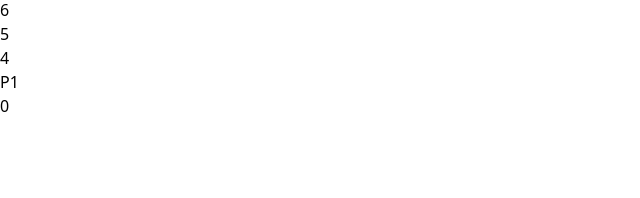
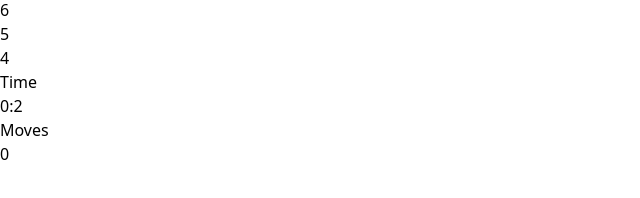
Before and after one commit to Nottoodaay/memory-game, a React (Vite) app: page / in a window 1280 px wide. Both pictures are taken after a click on the button "Start Game". Shown: the part 362-560 px from the top of the page, without its empty margins (0-640 px from the left). Built offline with nearby package versions, Linux system fonts and the light colour scheme.

Commit message:
add players game logic and single player logic

```diff
--- a/src/App.tsx
+++ b/src/App.tsx
@@ -7,7 +7,6 @@ function App() {
   // todo add grid size
   const [gamePageSelected, setGamePageSelected] = useState(false)
 
-  console.log(playersQuantity)
   return (
     <div className=" bg-[#152938] w-[100vw] h-[100vh]
      flex items-center justify-center">
--- a/src/atoms/Players.tsx
+++ b/src/atoms/Players.tsx
@@ -1,26 +1,41 @@
+import { PlayerObject } from "../gameLogic/playerObject"
+import { clsx } from "clsx"
 
-export const Players = (props:{playerNumber: number}) => {
-  const number = props.playerNumber
+export const Players = (props:{player: PlayerObject}) => {
+
   return (
     <div
-    className="
-    w-[64px] md:w-[164px] lg:w-[255px]
-    h-[70px] md:h-[80px] lg:h-[72px]
-     md:p-4
-     mb-[24px] md:mb-[38px] lg:mb-[74px]
-     bg-[#DFE7EC]
-     rounded-lg
-     flex flex-col lg:flex-row
-     justify-center md:justify-start lg:justify-between
-     md:items-start items-center"
+    className={clsx(
+    "w-[64px] md:w-[164px] lg:w-[255px]",
+   " h-[70px] md:h-[80px] lg:h-[72px]",
+     "md:p-4",
+    "mb-[24px] md:mb-[38px] lg:mb-[74px]",
+     {
+      "bg-[#DFE7EC]": props.player.condition === 'inactive',
+      "bg-[#FDA214]": props.player.condition === 'active'
+     },
+     "rounded-lg ",
+     "flex flex-col lg:flex-row",
+     "justify-center md:justify-start lg:justify-between",
+     "md:items-start items-center")}
     >
-      <p className="
-       text-[15px]
-       text-[#7191A5]
-       font-bold">{
-        `P${number + 1}`
-       }</p>
-      <h2 className=" text-[24px] text-[#304859] font-bold">0</h2>
+      <p className={clsx(
+       "text-[15px]",
+       {
+        "text-[#7191A5]": props.player.condition === 'inactive',
+        'text-[#DFE7EC]': props.player.condition === 'active'
+      },
+       "font-bold")}
+       >{`P${props.player.id}`}</p>
+      <h2 className={clsx(
+      "text-[24px]" ,
+      {
+        "text-[#304859]": props.player.condition === 'inactive',
+        'text-[#DFE7EC]': props.player.condition === 'active'
+      },
+      "font-bold"
+      )}
+      >{props.player.score}</h2>
     </div>
   )
 }
--- a/src/components/GameField.tsx
+++ b/src/components/GameField.tsx
@@ -2,8 +2,12 @@ import { useMemo, useState } from "react";
 import { Circle } from "../atoms/Circle";
 import { NumbersObject, numbersArrayFor4x4 } from "../gameLogic/numbersArray";
 import { shuffleArray } from "../gameLogic/helpers";
+import { PlayerObject } from "../gameLogic/playerObject";
 
-export const GameField = () => {
+export const GameField = (props:{
+  inGamePlayers: PlayerObject[],
+  setIngamePlayers: (value: PlayerObject[])=> void
+}) => {
 
   const [firstNumber, setFirstNumber] = useState<NumbersObject | null >(null)
   const [shuffledNumbers, setShuffledNumbers] = useState<NumbersObject[] | []>([])
@@ -14,15 +18,36 @@ useMemo(()=>{
   setShuffledNumbers(shuffleArray([...numbers]))
 }, [])
 
+const playerTurnHandler = () =>{
+  if(props.inGamePlayers.length === 1) return
+  const newPlayers = props.inGamePlayers.slice()
+  const activePlayerIndex = newPlayers.findIndex((player)=> player.condition === 'active')
+
+  newPlayers[activePlayerIndex].condition = 'inactive'
+  if(newPlayers[activePlayerIndex].id === 3){
+    newPlayers[0].condition = 'active'
+  }else{
+     newPlayers[activePlayerIndex + 1].condition = 'active'
+  }
+  props.setIngamePlayers(newPlayers)
+}
+
+const correctAnswer = () =>{
+  const newPlayers = props.inGamePlayers.slice()
+  const activePlayerIndex = newPlayers.findIndex((player)=> player.condition === 'active')
+
+  newPlayers[activePlayerIndex].score += 1
+  props.setIngamePlayers(newPlayers)
+  console.log(props.inGamePlayers)
+}
+
 const handleClick = (chosenNumber: NumbersObject) =>{
   const newArray = shuffledNumbers.slice()
   if(firstNumber){
-    console.log(firstNumber, 'first')
     const firstValue = newArray.findIndex((item)=>item.id === firstNumber.id)
     newArray[firstValue].condition = 'pending'
     const secondValue = newArray.findIndex((item)=>item.id === chosenNumber.id)
     newArray[secondValue].condition = 'pending'
-    console.log(newArray)
     setShuffledNumbers(newArray)
     if(firstNumber.number === chosenNumber.number){
       setTimeout(()=>{
@@ -32,6 +57,7 @@ const handleClick = (chosenNumber: NumbersObject) =>{
         newArray[secondValue].condition = 'active'
         setShuffledNumbers(newArray)
         setFirstNumber(null)
+        correctAnswer()
       },1000)
 
     }else{
@@ -42,6 +68,8 @@ const handleClick = (chosenNumber: NumbersObject) =>{
         newArray[secondValue].condition = 'hidden'
         setShuffledNumbers(newArray)
         setFirstNumber(null)
+        playerTurnHandler()
+        if(props.inGamePlayers.length === 1) correctAnswer()
       },1000)
 
     }
--- a/src/components/PlayersBoard.tsx
+++ b/src/components/PlayersBoard.tsx
@@ -1,14 +1,17 @@
 import { Players } from "../atoms/Players"
-import { playersArray } from "../gameLogic/helpers"
+import { PlayerObject } from "../gameLogic/playerObject"
+import { SinglePlayerField } from "./SinglePlayerField"
+
 export const PlayersBoard = (props:{
-  playersQuantity: number
+  inGamePlayers: PlayerObject[]
 }) => {
-  const inGamePlayers = playersArray(props.playersQuantity)
 
   return (
     <div className=" flex gap-[24px]">
-        {
-          inGamePlayers.map((player)=> <Players key={`${player.id}p`} playerNumber={player.id}/>)
+        {props.inGamePlayers.length > 1 ?
+          props.inGamePlayers.map((player)=> <Players key={`${player.id}p`} player={player}/>)
+          :
+          props.inGamePlayers.map((player)=> <SinglePlayerField key={`${player.id}`} player={player}/>)
         }
     </div>
   )
--- /dev/null
+++ b/src/components/SinglePlayerField.tsx
@@ -0,0 +1,54 @@
+
+import { useMemo, useState } from 'react'
+import { PlayerObject } from '../gameLogic/playerObject'
+
+export const SinglePlayerField = (props:{
+    player: PlayerObject
+}) => {
+  const [timer, setTimer] = useState("")
+
+  useMemo(()=>{
+    const startTime: number = new Date().getTime()
+
+    const updateTimer = () =>{
+      const currentTime: number = new Date().getTime()
+
+      const timeElapsed = currentTime - startTime
+
+      const seconds: number = Math.floor(timeElapsed / 1000);
+      const minutes: number = Math.floor(seconds / 60);
+
+
+      const formattedTime: string = `${minutes % 60}:${seconds % 60}`;
+      setTimer(formattedTime)
+    }
+
+    const timerInterval = setInterval(updateTimer, 1000)
+
+    setTimeout(() => {
+      clearInterval(timerInterval);
+      console.log("Timer stopped.");
+    }, 2000000);
+  },[])
+
+
+  return (
+    <div className=' flex gap-6' key={props.player.id}>
+        <div className=' w-[150px] h-[70px] lg:w-[250px] lg:h-[72px]
+         bg-[#DFE7EC] rounded-lg mb-6
+         flex lg:flex-row lg:gap-[110px] flex-col items-center justify-center'>
+          <p className=' text-[#7191A5] font-bold'>Time</p>
+          <h2 className=' text-[#304859]
+          text-[24px] font-bold'>{timer}</h2>
+        </div>
+
+        <div className=' w-[150px] h-[70px] lg:w-[250px] lg:h-[72px]
+         bg-[#DFE7EC] rounded-lg mb-6
+         flex lg:flex-row lg:gap-[110px] flex-col items-center justify-center'>
+          <p className=' text-[#7191A5] font-bold'>Moves</p>
+          <h2 className=' text-[#304859]
+          text-[24px] font-bold'>{props.player.score}</h2>
+        </div>
+    </div>
+  )
+}
--- a/src/gameLogic/helpers.ts
+++ b/src/gameLogic/helpers.ts
@@ -1,5 +1,4 @@
 import { NumbersObject } from "./numbersArray";
-import { PlayerObject, playerFour, playerOne, playerThree, playerTwo } from "./playerObject";
 
 export const shuffleArray = (array: NumbersObject[]) => {
     for (let i = array.length - 1; i > 0; i--) {
@@ -8,21 +7,3 @@ export const shuffleArray = (array: NumbersObject[]) => {
     }
     return array;
 }
-
-export let inGamePlayers: PlayerObject[] = []
-
-export const playersArray = (playerQuantity: number) =>{
-    if(playerQuantity === 1){
-        inGamePlayers = [playerOne]
-    }
-    if(playerQuantity === 2){
-        inGamePlayers = [playerOne, playerTwo]
-    }
-    if(playerQuantity === 3){
-        inGamePlayers = [playerOne, playerTwo, playerThree]
-    }
-    if(playerQuantity === 4){
-        inGamePlayers = [playerOne, playerTwo, playerThree, playerFour]
-    }
-    return inGamePlayers
-}
--- /dev/null
+++ b/src/hooks/usePlayersArray.ts
@@ -0,0 +1,32 @@
+import { useState } from "react"
+import { PlayerObject, playerFour, playerOne, playerThree, playerTwo } from "../gameLogic/playerObject";
+
+
+export const usePlayersArray = () =>{
+    const [inGamePlayers, setInGamePlayers] = useState<PlayerObject[]>([])
+
+    const setPlayersArray = (playerQuantity: number) =>{
+        let playerArray: PlayerObject[] = []
+
+        if(playerQuantity === 1){
+            playerArray = [playerOne]
+        }
+        if(playerQuantity === 2){
+            playerArray = [playerOne, playerTwo]
+        }
+        if(playerQuantity === 3){
+            playerArray = [playerOne, playerTwo, playerThree]
+        }
+        if(playerQuantity === 4){
+            playerArray = [playerOne, playerTwo, playerThree, playerFour]
+        }
+
+        setInGamePlayers(playerArray)
+    }
+
+    return{
+        inGamePlayers,
+        setInGamePlayers,
+        setPlayersArray
+    }
+}
--- a/src/pages/GamePage.tsx
+++ b/src/pages/GamePage.tsx
@@ -1,21 +1,29 @@
+import { useEffect } from "react"
 import { GameField } from "../components/GameField"
 import { GameHeader } from "../components/GameHeader"
 import { PlayersBoard } from "../components/PlayersBoard"
+import { usePlayersArray } from "../hooks/usePlayersArray"
 
 export const GamePage = (props:{
   playersQuantity: number
 }) => {
+  const {inGamePlayers, setPlayersArray, setInGamePlayers} = usePlayersArray()
+
+  useEffect(()=>{
+    setPlayersArray(props.playersQuantity)
+  }, [])
+
   return (
     <div
     className="
      w-[100vw] h-[100vh] overflow-x-hidden
      bg-white
      flex flex-col
-     gap-[80px] md:gap-[116px] lg:[85px]
+     gap-[80px] md:gap-[116px] lg:gap-[85px]
      items-center">
         <GameHeader/>
-        <GameField/>
-        <PlayersBoard playersQuantity={props.playersQuantity}/>
+        <GameField inGamePlayers={inGamePlayers} setIngamePlayers={setInGamePlayers} />
+        <PlayersBoard inGamePlayers={inGamePlayers}/>
     </div>
   )
 }
```
Also changed, not shown: src/atoms/FourCircle.tsx (deleted, +0 -12 lines).
